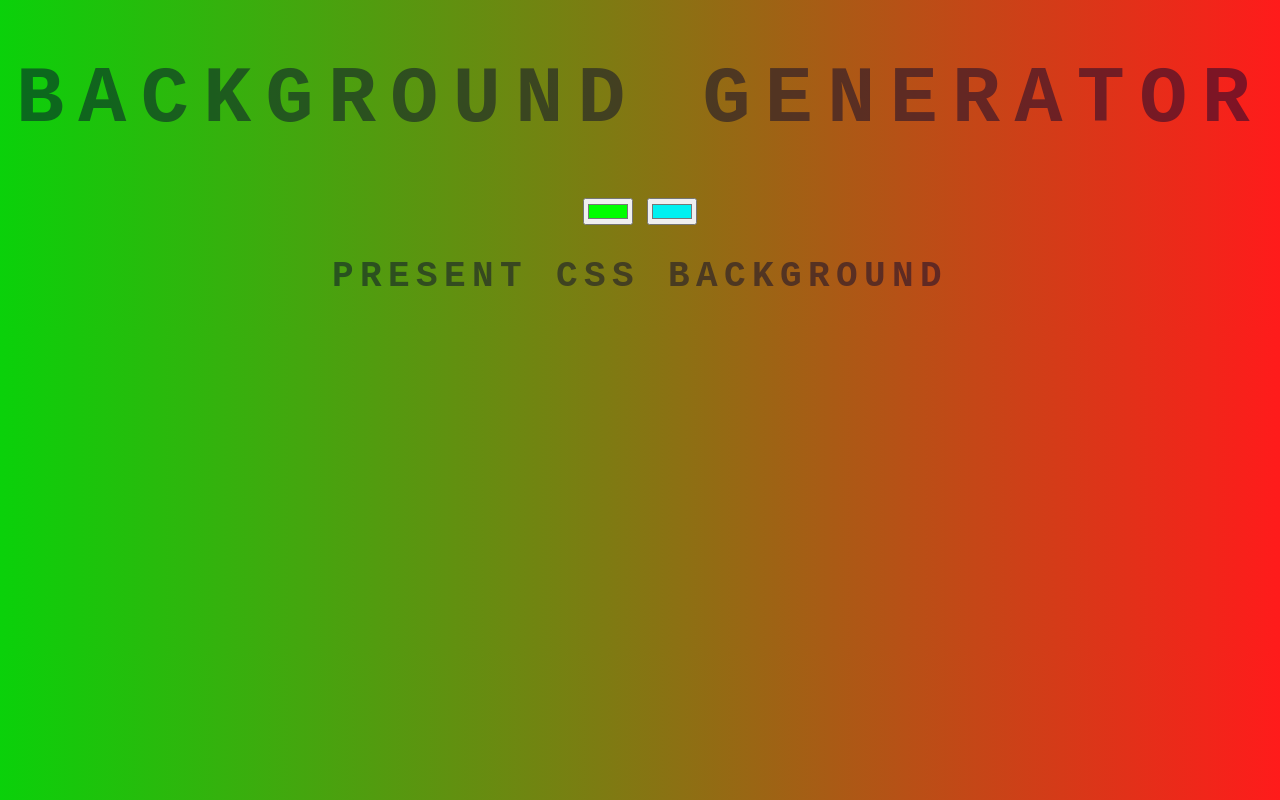
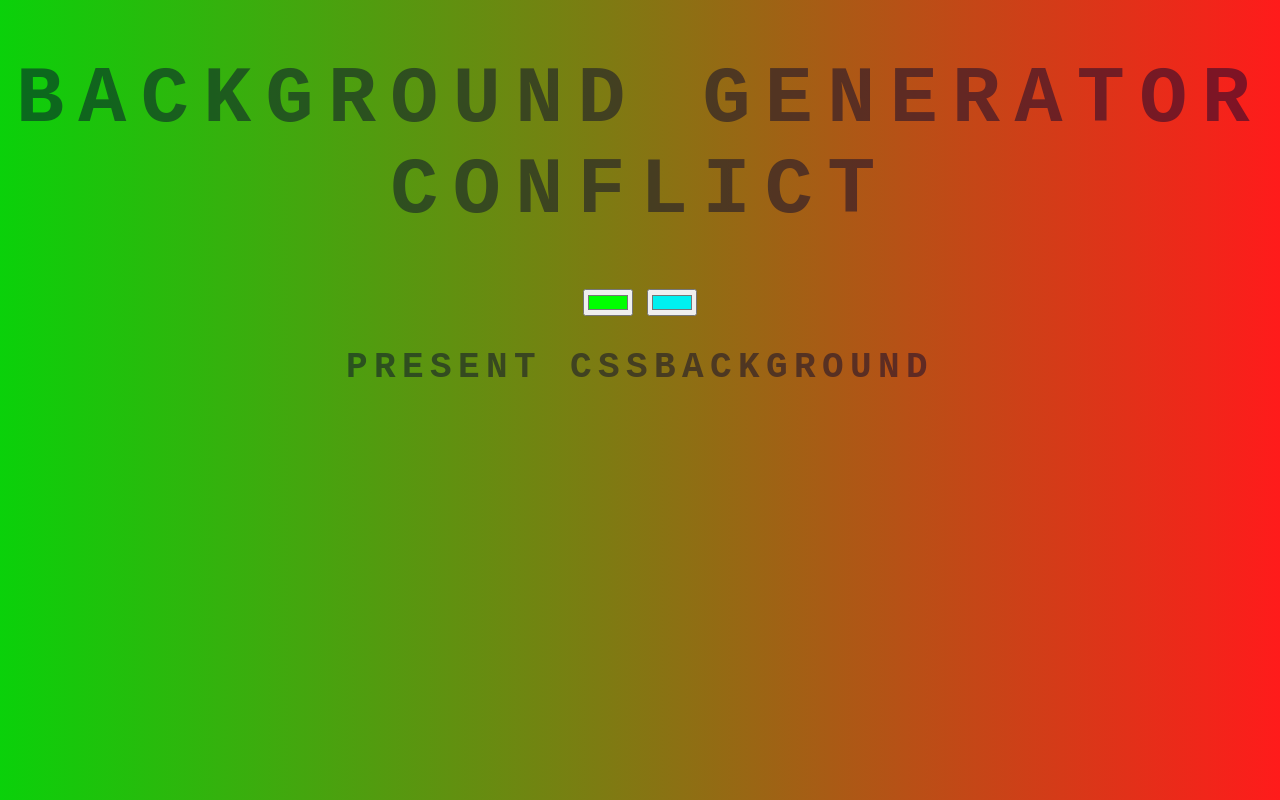
Before and after one commit to siddharthmagadum16/background-generator, a plain HTML site: page bggen.html in a window 1280 px wide. Drawn offline with Linux system fonts and the light colour scheme.

Commit message:
conflict

```diff
--- a/bggen.html
+++ b/bggen.html
@@ -5,10 +5,10 @@
         <link rel="stylesheet" href="bggen.css">
     </head>
     <body id="bdy">
-        <h1>Background Generator</h1>
+        <h1>background generator Conflict</h1>
         <input type="color" name="color1" id="color1" value="#00ff00">
         <input type="color" name="color1" id="color2" value="#00f0f0">
-        <h2>PRESENT CSS BACKGROUND</h2>
+        <h2>PRESENT CSSBACKGROUND</h2>
         <h3></h3>
     </body>
     <script src="bggen.js"></script>
```
